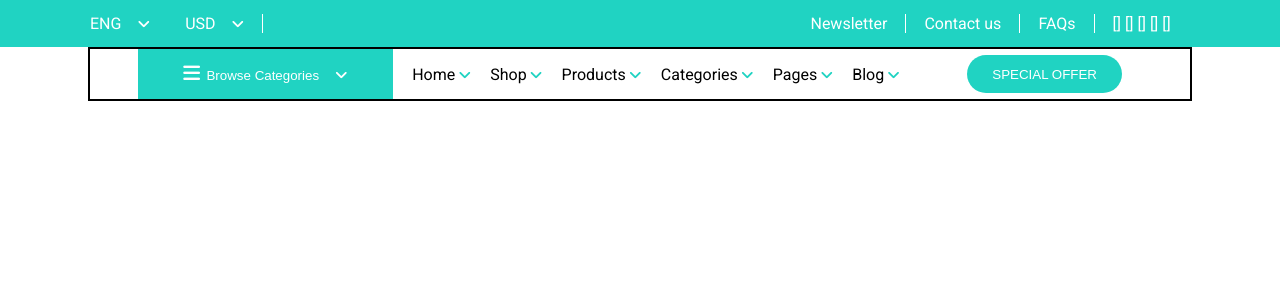
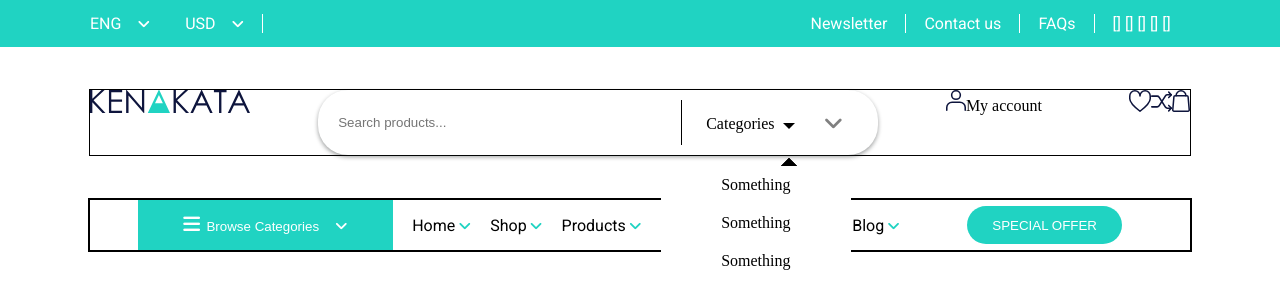
Before and after one commit to ScrumWin21/ScrumFrontEnd, a React (Create React App) app: page / in a window 1280 px wide. Shown: the top 308 px of the page. Built offline with nearby package versions, Linux system fonts and the light colour scheme.

Commit message:
NavbarTwo created
Not done yet...

```diff
--- /dev/null
+++ b/scss/_navbarTwo.scss
@@ -0,0 +1,114 @@
+
+.box {
+    border: 1px solid black;
+    margin: 0 auto;
+    margin-top: 42px;
+    margin-bottom: 42px;
+    justify-content: space-between;
+
+
+    .search-group {
+        background-color: white;
+        display: flex;
+        width: 540px;
+        height: 45px;
+        padding: 10px;
+        border-radius: 30px;
+        box-shadow: 0px 2px 4px 0px rgba(12, 18, 18, 0.4);
+
+        .search {
+            width: 600px;
+            height: 100%;
+
+            .search-input {
+                width: 100%;
+                height: 100%;
+                border: 0;
+                padding: 0 10px;
+                color: black;
+                border-right: 1px solid black;
+            }
+        }
+
+
+        .dropdown {
+            position: relative;
+            width: 150px;
+            padding-left: 5px;
+            color: black;
+            cursor: pointer;
+
+            .default-option {
+                padding: 15px 40px;
+            }
+
+            .dropdown-list ul {
+                list-style: none;
+                background-color: white;
+                color: black;
+                position: absolute;
+                top: 50px;
+                left: 0px;
+                width: 150px;
+                border-radius: 5px;
+                // display: none;
+            }
+
+            .dropdown-list ul li {
+                padding: 10px 10px 10px 20px;
+            }
+
+            .dropdown-list ul li::before {
+                content: "";
+                border-width: 0px 8px 8px 8px;
+                border-style: solid;
+                border-color: black transparent;
+                position: absolute;
+                bottom: 100%;
+                right: 54px;
+            }
+
+            .dropdown-list ul li:hover {
+                background-color: black;
+                color: white;
+                font-weight: bold;
+                border-radius: 5px;
+            }
+
+        }
+
+        .dropdown::before {
+            content: "";
+            border-width: 6px 6px 0 6px;
+            border-style: solid;
+            border-color: black transparent;
+            position: absolute;
+            right: 20px;
+            top: 50%;
+        }
+
+        .btn {
+            background-color: white;
+            width: 50px;
+            height: 100%;
+            border: 0;
+            cursor: pointer;
+        }
+
+        .btn .fa-angle-down {
+            font-size: 22px;
+            color: grey;
+        }
+
+        .btn .fa-angle-down:hover {
+            font-size: 24px;
+            color: black;
+        }
+
+        input, button:focus {
+            outline: none;
+        }
+
+    }
+
+}
--- a/scss/_styles.scss
+++ b/scss/_styles.scss
@@ -1,5 +1,6 @@
 @import "./variables";
 @import "./navbarOne";
+@import "./navbarTwo";
 @import "./navbarThree";
 
 
--- a/src/App.js
+++ b/src/App.js
@@ -1,11 +1,14 @@
 import "./App.scss";
 import NavbarOne from "./components/shared/NavbarOne";
+import NavbarTwo from "./components/shared/NavbarTwo";
 import { NavbarThree } from "./components/shared/NavbarThree";
+
 
 function App() {
   return (
     <>
       <NavbarOne />
+      <NavbarTwo />
       <NavbarThree />
     </>
   );
--- /dev/null
+++ b/src/components/shared/NavbarTwo.js
@@ -0,0 +1,46 @@
+import React from "react";
+import logo from "../../images/homeImages/Logo.svg";
+import userIcon from "../../images/homeImages/UserIcon.svg";
+import heartIcon from "../../images/homeImages/HeartIcon.svg";
+import arrows from "../../images/homeImages/TwoArrowsIcon.svg";
+import bag from "../../images/homeImages/CartBagIcon.svg";
+
+export const NavbarTwo = () => {
+    return(
+        <>
+            <div class="">
+                <div class="ContainerRegular flex justify-content-center box">
+                    <div>
+                        <img src={logo} alt=""></img>
+                    </div>
+                    <div class="search-group">
+                        <div class="search">
+                            <input type="text" class="search-input" placeholder="Search products..."></input>
+                        </div>
+                        <div class="dropdown">
+                            <div class="default-option">Categories</div>
+                            <div class="dropdown-list">
+                                <ul>
+                                    <li>Something</li>
+                                    <li>Something</li>
+                                    <li>Something</li>
+                                </ul>
+                            </div>
+                        </div>
+                        <button class="btn" type="submit"><i class="fa-solid fa-angle-down"></i></button>
+                    </div>
+                    <div>
+                        <img src={userIcon}></img><span>My account</span>
+                    </div>
+                    <div>
+                        <img src={heartIcon}></img>
+                        <img src={arrows}></img>
+                        <img src={bag}></img>
+                    </div>
+                </div>
+            </div>
+        </>
+    );
+};
+
+export default NavbarTwo;
```
